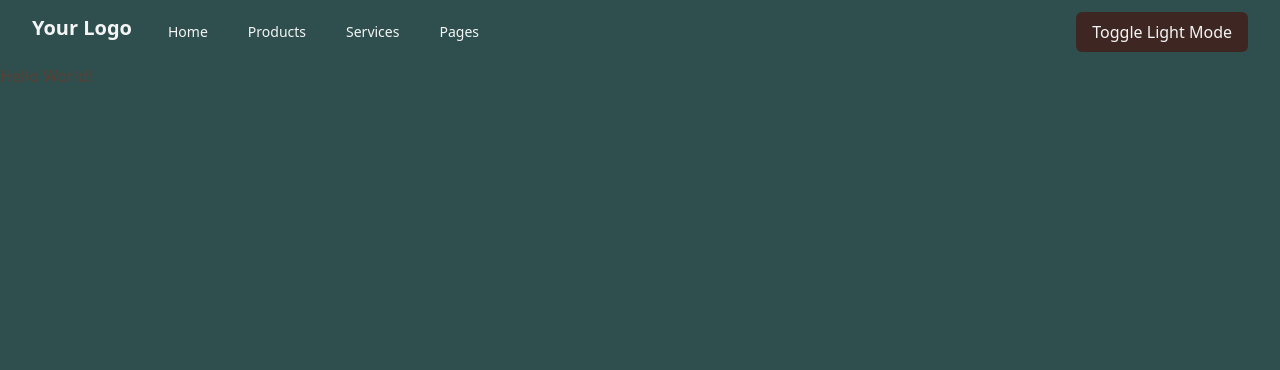
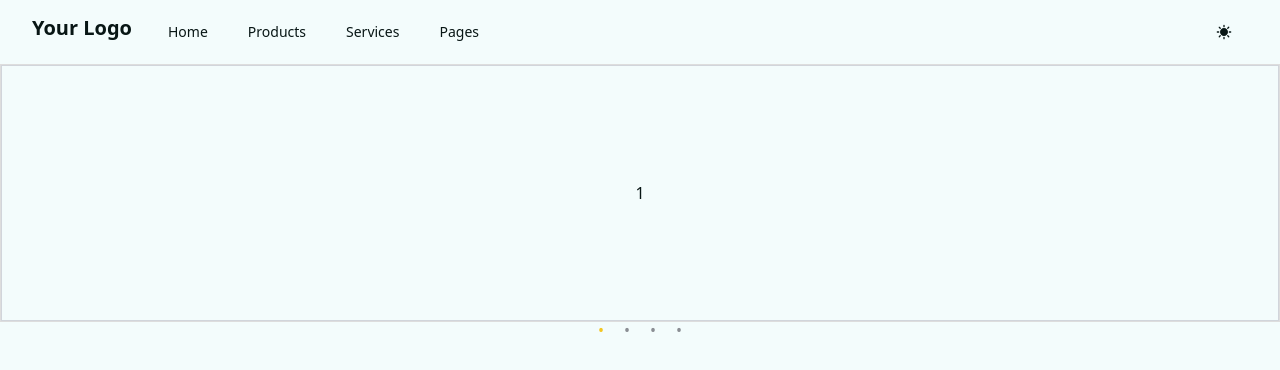
Before and after one commit to zandreibogdan/bzz-bzz, a Next.js app: page / in a window 1280 px wide. Shown: the top 370 px of the page. Built offline with nearby package versions, Linux system fonts and the light colour scheme.

Commit message:
adding slider, reorganize css, update navbar

```diff
--- a/app/layout.tsx
+++ b/app/layout.tsx
@@ -1,6 +1,6 @@
 import type { Metadata } from "next";
 import { Inter } from "next/font/google";
-import "./globals.css";
+import "./styles/globals.css";
 import Navbar from "@/components/navbar/Navbar";
 import { ThemeProvider } from "next-themes";
 
--- a/app/page.tsx
+++ b/app/page.tsx
@@ -1,3 +1,5 @@
+import SliderComponent from "@/components/slider/Slider";
+
 export default function Home() {
-  return <>Hello World!</>;
+  return <SliderComponent />;
 }
--- a/app/globals.css
+++ b/app/styles/globals.css
@@ -50,25 +50,23 @@ button {
 } */
 
 /* styles/globals.css */
+
+@import "../../components/slider/slider.css";
+@import "./variables.css";
 @tailwind base;
 @tailwind components;
 @tailwind utilities;
 
-:root {
-  --darkBrown: #5c4033;
-  --offWhite: #f7f5f2;
-  --lightAmber: #ffbf00;
-  --darkSlateGray: #2f4f4f;
-  --fg: #5c4033;
-  --bg: #2f4f4f;
+body {
+  color: var(--text);
+  background-color: var(--background);
 }
 
-.dark {
-  --fg: red;
-  --bg: #5c4033;
+.slick-slide {
+  display: flex;
+  justify-content: center;
+  align-items: center;
+  height: 300px;
+  background: #eee;
+  border: 1px solid #ddd;
 }
-
-body {
-  background-color: var(--bg);
-  color: var(--fg);
-}
--- /dev/null
+++ b/app/styles/variables.css
@@ -0,0 +1,15 @@
+:root {
+  box-sizing: border-box;
+  --text: #081615;
+  --background: #f3fcfc;
+  --primary: #f3c622;
+  --secondary: #23212c;
+  --accent: #fcb43a;
+}
+.dark {
+  --text: #e9f7f6;
+  --background: #151515;
+  --primary: #dfb10c;
+  --secondary: #d5d3de;
+  --accent: #c47d03;
+}
--- a/components/navbar/Navbar.tsx
+++ b/components/navbar/Navbar.tsx
@@ -5,6 +5,8 @@ import Link from "next/link";
 import { useEffect, useState } from "react";
 import { useTheme } from "next-themes";
 import NavLink from "./Navlink";
+import { MdSunny } from "react-icons/md";
+import { FaMoon } from "react-icons/fa6";
 
 const Navbar = () => {
   const [isOpen, setIsOpen] = useState(false);
@@ -91,7 +93,7 @@ const Navbar = () => {
               onClick={toggleTheme}
               className="bg-darkBrown hover:bg-darkSlateGray text-offWhite font-medium py-2 px-4 rounded-md transition duration-300"
             >
-              Toggle {theme === "light" ? "Dark" : "Light"} Mode
+              {theme === "light" ? <FaMoon /> : <MdSunny />}
             </button>
           </div>
         </div>
--- /dev/null
+++ b/components/slider/Slider.tsx
@@ -0,0 +1,60 @@
+"use client";
+
+import React from "react";
+import Slider, { Settings } from "react-slick";
+import "slick-carousel/slick/slick.css";
+import "slick-carousel/slick/slick-theme.css";
+
+interface Slide {
+  id: number;
+  content: string;
+}
+
+const slides: Slide[] = [
+  {
+    id: 1,
+    content: "1",
+  },
+  {
+    id: 2,
+    content: "2",
+  },
+  {
+    id: 3,
+    content: "3",
+  },
+  {
+    id: 4,
+    content: "4",
+  },
+];
+
+const SliderComponent: React.FC = () => {
+  const settings: Settings = {
+    dots: true,
+    infinite: true,
+    speed: 500,
+    slidesToShow: 1,
+    slidesToScroll: 1,
+    draggable: true,
+    arrows: false,
+    dotsClass: "custom-dots",
+  };
+
+  return (
+    <div className="mx-auto">
+      <Slider {...settings}>
+        {slides.map((slide) => (
+          <div
+            key={slide.id}
+            className="!flex justify-center items-center h-64 bg-background border border-gray-300"
+          >
+            <h3>{slide.content}</h3>
+          </div>
+        ))}
+      </Slider>
+    </div>
+  );
+};
+
+export default SliderComponent;
--- /dev/null
+++ b/components/slider/slider.css
@@ -0,0 +1,51 @@
+/* styles/slider.css */
+
+.custom-dots {
+  display: flex !important;
+  justify-content: center;
+  padding: 0;
+  list-style: none;
+}
+
+.custom-dots li {
+  position: relative;
+  display: inline-block;
+  width: 16px;
+  height: 16px;
+  margin: 0 5px;
+  padding: 0;
+  cursor: pointer;
+}
+
+.custom-dots li button {
+  font-size: 0;
+  line-height: 0;
+  display: block;
+  width: 16px;
+  height: 16px;
+  padding: 4px;
+  cursor: pointer;
+  border: 0;
+  outline: none;
+  background: transparent;
+}
+
+.custom-dots li button:before {
+  font-size: 16px;
+  line-height: 16px;
+  position: absolute;
+  top: 0;
+  left: 0;
+  width: 16px;
+  height: 16px;
+  content: "•";
+  text-align: center;
+  color: var(--secondary); /* Customize the default color */
+  opacity: 0.5;
+  transition: opacity 0.3s;
+}
+
+.custom-dots li.slick-active button:before {
+  color: var(--primary); /* Customize the active dot color */
+  opacity: 1;
+}
--- a/package.json
+++ b/package.json
@@ -13,12 +13,16 @@
     "next": "14.2.4",
     "next-themes": "^0.3.0",
     "react": "^18",
-    "react-dom": "^18"
+    "react-dom": "^18",
+    "react-icons": "^5.2.1",
+    "react-slick": "^0.30.2",
+    "slick-carousel": "^1.8.1"
   },
   "devDependencies": {
     "@types/node": "^20",
     "@types/react": "^18",
     "@types/react-dom": "^18",
+    "@types/react-slick": "^0.23.13",
     "eslint": "^8",
     "eslint-config-next": "14.2.4",
     "postcss": "^8",
--- a/tailwind.config.ts
+++ b/tailwind.config.ts
@@ -10,19 +10,11 @@ const config: Config = {
   theme: {
     extend: {
       colors: {
-        honeyYellow: "#FFC107",
-        darkBrown: "#3E2723",
-        lightAmber: "#FFECB3",
-        offWhite: "#F5F5F5",
-        darkSlateGray: "#2E2E2E",
-        background: {
-          light: "#ffffff",
-          dark: "#ff69b4", // Set dark mode background to pink
-        },
-        text: {
-          light: "#000000",
-          dark: "#ffffff",
-        },
+        text: "var(--text)",
+        background: "var(--background)",
+        primary: "var(--primary)",
+        secondary: "var(--secondary)",
+        accent: "var(--accent)",
       },
     },
   },
```
Also changed, not shown: 1 other file (tests, documents, lock files or other folders).
